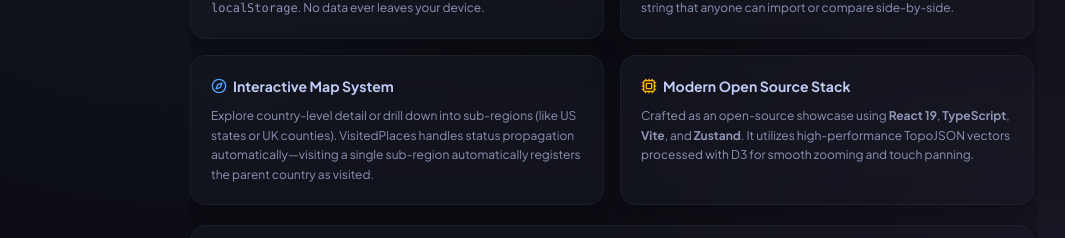
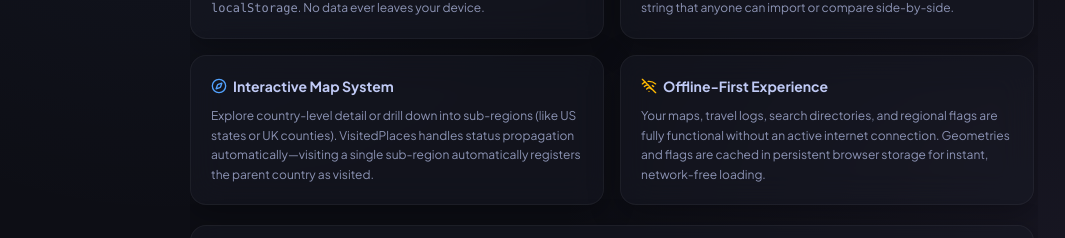
Before and after one commit to NotToxel/VisitedPlaces, a React (Vite) app: page /about in a window 1280 px wide. Shown: the part 409-647 px from the top of the page, without its empty margins (26-1091 px from the left). Built offline with nearby package versions, Linux system fonts and the light colour scheme; no server answers.

Commit message:
docs: replace open source stack with offline-first card in About page

```diff
--- a/src/pages/About.tsx
+++ b/src/pages/About.tsx
@@ -1,5 +1,5 @@
 import React from 'react';
-import { Info, ShieldCheck, Share2, Compass, Cpu, Heart, ExternalLink, Github } from 'lucide-react';
+import { Info, ShieldCheck, Share2, Compass, WifiOff, Heart, ExternalLink, Github } from 'lucide-react';
 
 const About: React.FC = () => {
   const currentYear = new Date().getFullYear();
@@ -65,14 +65,14 @@ const About: React.FC = () => {
             </p>
           </div>
 
-          {/* Tech Stack */}
+          {/* Offline-First Experience */}
           <div className="glass-panel border border-base-300/30 p-5 rounded-2xl flex flex-col gap-2.5">
             <h4 className="text-sm font-bold text-base-content flex items-center gap-1.5">
-              <Cpu size={16} className="text-amber-400" />
-              <span>Modern Open Source Stack</span>
+              <WifiOff size={16} className="text-amber-400" />
+              <span>Offline-First Experience</span>
             </h4>
             <p className="text-xs text-base-content/70 leading-relaxed">
-              Crafted as an open-source showcase using <strong>React 19</strong>, <strong>TypeScript</strong>, <strong>Vite</strong>, and <strong>Zustand</strong>. It utilizes high-performance TopoJSON vectors processed with D3 for smooth zooming and touch panning.
+              Your maps, travel logs, search directories, and regional flags are fully functional without an active internet connection. Geometries and flags are cached in persistent browser storage for instant, network-free loading.
             </p>
           </div>
         </div>
```
